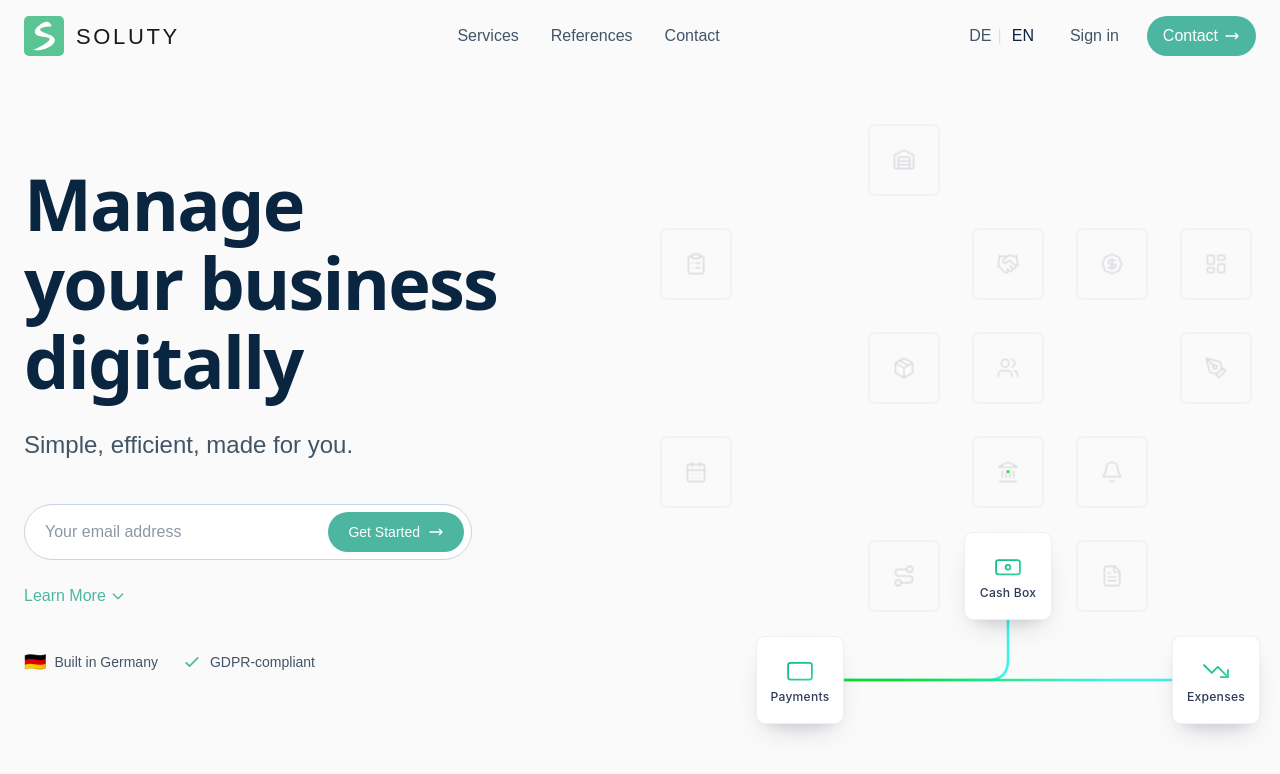
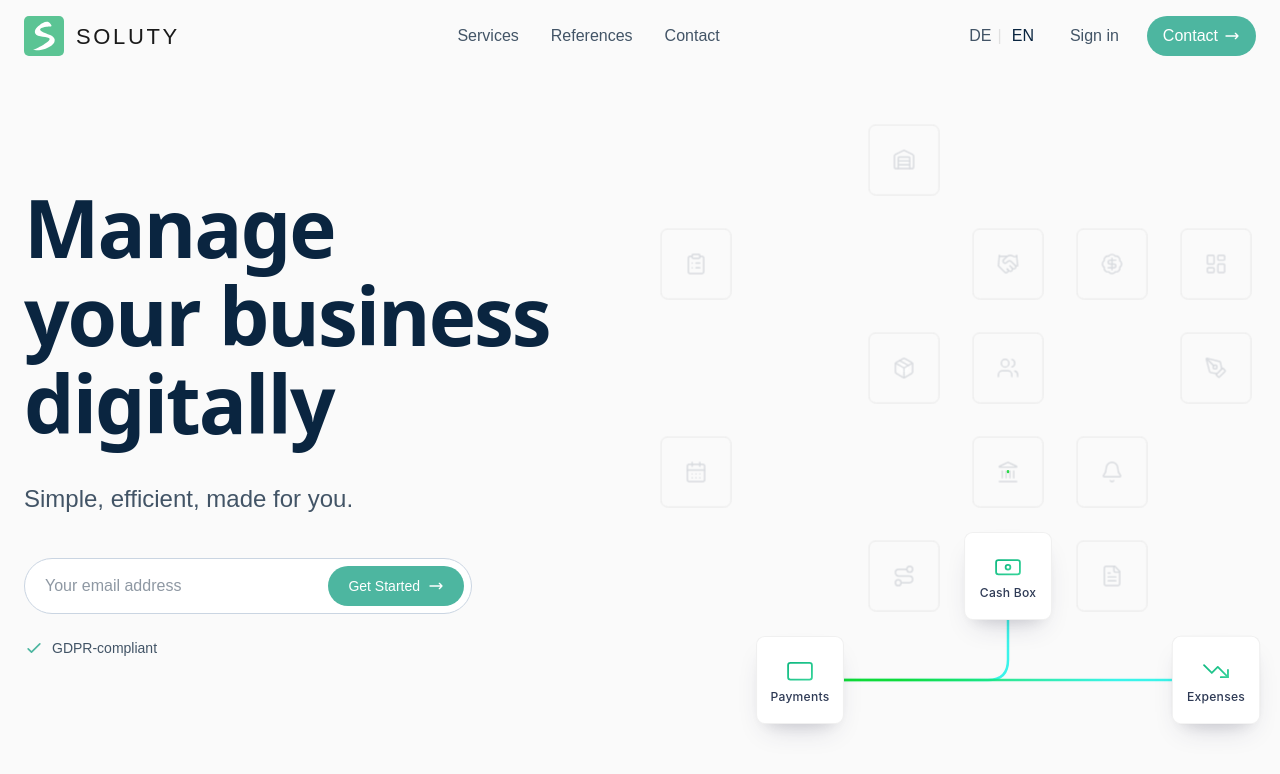
Before and after one commit to zaferkucuk/soluty-website, a Next.js app: page /en in a window 1280 px wide. Shown: the top 774 px of the page. Built offline with nearby package versions, Linux system fonts and the light colour scheme.

Commit message:
style(hero): larger headline, more spacing, remove Learn More and Built in Germany

```diff
--- a/app/[locale]/page.tsx
+++ b/app/[locale]/page.tsx
@@ -10,10 +10,10 @@ export default function HomePage() {
         {/* Hero Content */}
         <div className="grid grid-cols-1 lg:grid-cols-2 gap-12 lg:gap-16 items-center">
           {/* Left: Text Content */}
-          <div className="flex flex-col gap-6">
-            {/* Stripe-style Large Headline - 3 lines */}
+          <div className="flex flex-col">
+            {/* Headline - slightly larger */}
             <h1
-              className="text-5xl sm:text-6xl lg:text-7xl font-bold leading-[1.1] tracking-tight"
+              className="text-5xl sm:text-6xl lg:text-[5rem] font-bold leading-[1.1] tracking-tight"
               style={{
                 fontFamily: 'system-ui, -apple-system, BlinkMacSystemFont, "Segoe UI", Roboto, sans-serif',
                 color: '#0a2540'
@@ -24,16 +24,16 @@ export default function HomePage() {
               <span className="block">{t("headline.line3")}</span>
             </h1>
 
-            {/* Subheadline */}
+            {/* Subheadline - more space from headline */}
             <p
-              className="max-w-xl text-xl sm:text-2xl leading-relaxed"
+              className="mt-8 max-w-xl text-xl sm:text-2xl leading-relaxed"
               style={{ color: '#425466' }}
             >
               {t("subheadline")}
             </p>
 
-            {/* Email Input + CTA */}
-            <div className="flex flex-col gap-4 sm:flex-row mt-4">
+            {/* Email Input + CTA - moved down */}
+            <div className="mt-10 flex flex-col gap-4 sm:flex-row">
               {/* Email Input */}
               <div className="relative flex-1 max-w-md">
                 <input
@@ -71,23 +71,8 @@ export default function HomePage() {
               </div>
             </div>
 
-            {/* Secondary Link */}
-            <a
-              className="inline-flex items-center gap-1 text-[#4DB6A0] hover:text-[#3da08c] font-medium transition-colors"
-              href="#services"
-            >
-              {t("cta.secondary")}
-              <svg className="w-4 h-4" fill="none" stroke="currentColor" viewBox="0 0 24 24">
-                <path strokeLinecap="round" strokeLinejoin="round" strokeWidth={2} d="M19 9l-7 7-7-7" />
-              </svg>
-            </a>
-
-            {/* Trust Bar */}
-            <div className="mt-4 flex flex-wrap gap-6 text-sm" style={{ color: '#425466' }}>
-              <span className="flex items-center gap-2">
-                <span className="text-lg">🇩🇪</span>
-                {t("trust.builtInGermany")}
-              </span>
+            {/* Trust Bar - only GDPR */}
+            <div className="mt-6 flex flex-wrap gap-6 text-sm" style={{ color: '#425466' }}>
               <span className="flex items-center gap-2">
                 <svg className="w-5 h-5 text-[#4DB6A0]" fill="none" stroke="currentColor" viewBox="0 0 24 24">
                   <path strokeLinecap="round" strokeLinejoin="round" strokeWidth={2} d="M5 13l4 4L19 7" />
```
